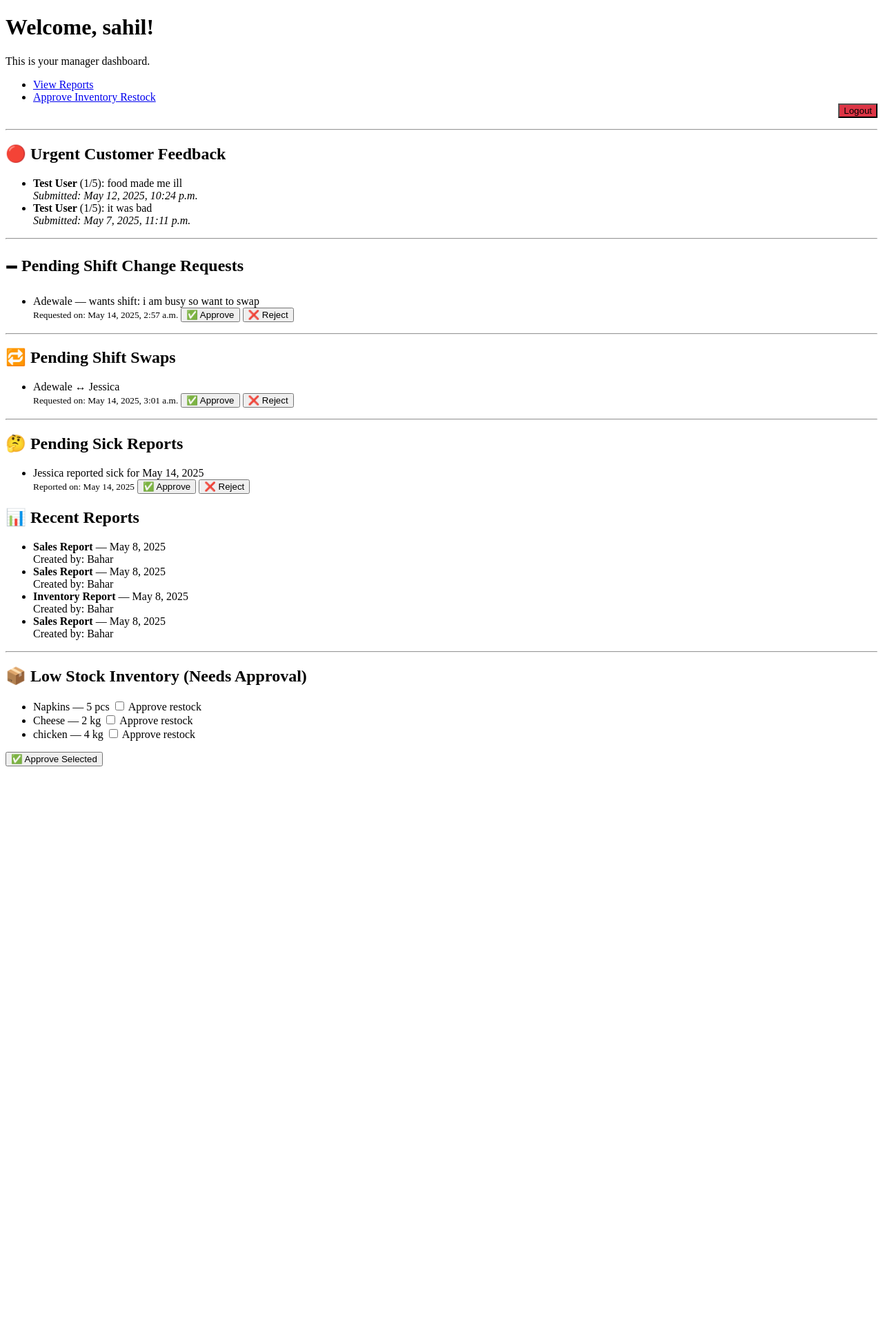
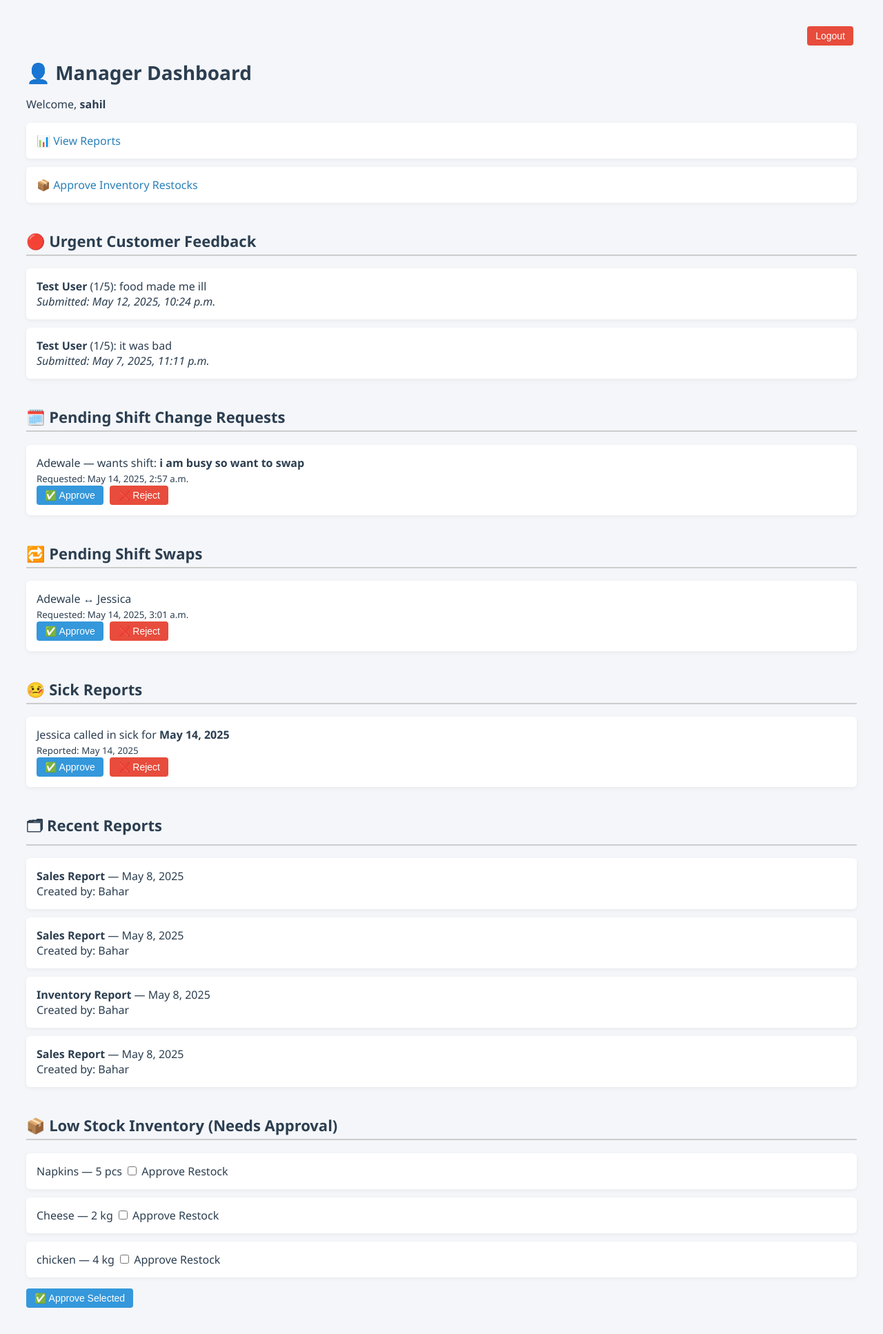
Before and after one commit to Sahil2005ib/restaurant_system, a Django app: page /dashboard/manager/ in a window 1280 px wide. Shown: the whole page at 69% size. Before the commit the page ends 1111 px from the top, so only its background shows below. Run offline with Django 5.2, Linux system fonts and the light colour scheme; a user stored in the database is signed in; data comes from the database, SQL or seed files in the repository; both versions use the stored data as it was after the commit.

```diff
--- a/core/templates/manager_dashboard.html
+++ b/core/templates/manager_dashboard.html
@@ -1,23 +1,114 @@
 <!DOCTYPE html>
-<html>
+<html lang="en">
 <head>
+  <meta charset="UTF-8">
   <title>Manager Dashboard</title>
+  <style>
+    body {
+      font-family: 'Segoe UI', sans-serif;
+      background: #f4f6f9;
+      padding: 30px;
+      color: #2c3e50;
+    }
+
+    h1 {
+      font-size: 28px;
+      margin-bottom: 5px;
+    }
+
+    h2 {
+      margin-top: 40px;
+      font-size: 22px;
+      border-bottom: 2px solid #ccc;
+      padding-bottom: 5px;
+    }
+
+    ul {
+      list-style: none;
+      padding-left: 0;
+    }
+
+    li {
+      background: #fff;
+      margin-bottom: 12px;
+      padding: 15px;
+      border-radius: 6px;
+      box-shadow: 0 2px 6px rgba(0,0,0,0.05);
+    }
+
+    .btn {
+      background-color: #3498db;
+      color: white;
+      border: none;
+      padding: 6px 12px;
+      margin-right: 5px;
+      border-radius: 4px;
+      cursor: pointer;
+      font-size: 14px;
+    }
+
+    .btn:hover {
+      background-color: #2980b9;
+    }
+
+    .danger {
+      background-color: #e74c3c;
+    }
+
+    .danger:hover {
+      background-color: #c0392b;
+    }
+
+    .badge {
+      display: inline-block;
+      padding: 4px 8px;
+      border-radius: 4px;
+      font-size: 13px;
+      color: white;
+      margin-left: 10px;
+    }
+
+    .badge-pending { background-color: #f39c12; }
+    .badge-approved { background-color: #27ae60; }
+    .badge-rejected { background-color: #c0392b; }
+
+    .logout-form {
+      text-align: right;
+      margin-bottom: 20px;
+    }
+
+    hr {
+      border: none;
+      border-top: 1px solid #ccc;
+      margin: 30px 0;
+    }
+
+    a {
+      color: #2980b9;
+      text-decoration: none;
+    }
+
+    a:hover {
+      text-decoration: underline;
+    }
+  </style>
 </head>
 <body>
-    <h1>Welcome, {{ request.user.username }}!</h1>
-    <p>This is your manager dashboard.</p>
+
+<div class="logout-form">
+  <form method="post" action="{% url 'user_logout' %}">
+    {% csrf_token %}
+    <button type="submit" class="btn danger">Logout</button>
+  </form>
+</div>
+
+<h1>👤 Manager Dashboard</h1>
+<p>Welcome, <strong>{{ request.user.username }}</strong></p>
 
 <ul>
-        <li><a href="{% url 'report_portal' %}">View Reports</a></li>
-        <li><a href="{% url 'inventory_approval_portal' %}">Approve Inventory Restock</a></li>
-
-        <form action="{% url 'user_logout' %}" method="post" style="text-align: right;">
-           {% csrf_token %}
-           <button type="submit" class="btn" style="background-color: #dc3545;">Logout</button>
-        </form>
+  <li><a href="{% url 'report_portal' %}">📊 View Reports</a></li>
+  <li><a href="{% url 'inventory_approval_portal' %}">📦 Approve Inventory Restocks</a></li>
 </ul>
-
-    <hr>
 
 <h2>🔴 Urgent Customer Feedback</h2>
 <ul>
@@ -31,20 +122,19 @@
   {% endfor %}
 </ul>
 
-    <hr>
-    <h2>🗕️ Pending Shift Change Requests</h2>
+<h2>🗓️ Pending Shift Change Requests</h2>
 <ul>
   {% for req in shift_change_requests %}
     <li>
-           {{ req.staff.name }} — wants shift: {{ req.requested_shift }}
-           <br><small>Requested on: {{ req.date_requested }}</small>
+      {{ req.staff.name }} — wants shift: <strong>{{ req.requested_shift }}</strong><br>
+      <small>Requested: {{ req.date_requested }}</small><br>
       <form method="post" action="{% url 'approve_shift_change' req.id %}" style="display:inline;">
         {% csrf_token %}
-               <button type="submit">✅ Approve</button>
+        <button class="btn">✅ Approve</button>
       </form>
       <form method="post" action="{% url 'reject_shift_change' req.id %}" style="display:inline;">
         {% csrf_token %}
-               <button type="submit">❌ Reject</button>
+        <button class="btn danger">❌ Reject</button>
       </form>
     </li>
   {% empty %}
@@ -52,41 +142,39 @@
   {% endfor %}
 </ul>
 
-    <hr>
 <h2>🔁 Pending Shift Swaps</h2>
 <ul>
   {% for swap in shift_swap_requests %}
     <li>
-          {{ swap.requester.name }} ↔ {{ swap.target.name }}
-          <br><small>Requested on: {{ swap.date_requested }}</small>
+      {{ swap.requester.name }} ↔ {{ swap.target.name }}<br>
+      <small>Requested: {{ swap.date_requested }}</small><br>
       <form method="post" action="{% url 'approve_shift_swap' swap.id %}" style="display:inline;">
         {% csrf_token %}
-              <button type="submit">✅ Approve</button>
+        <button class="btn">✅ Approve</button>
       </form>
       <form method="post" action="{% url 'reject_shift_swap' swap.id %}" style="display:inline;">
         {% csrf_token %}
-              <button type="submit">❌ Reject</button>
+        <button class="btn danger">❌ Reject</button>
       </form>
     </li>
   {% empty %}
-        <li>No pending shift swap requests.</li>
+    <li>No pending shift swaps.</li>
   {% endfor %}
 </ul>
 
-   <hr>
-   <h2>🤔 Pending Sick Reports</h2>
+<h2>🤒 Sick Reports</h2>
 <ul>
   {% for report in sick_reports %}
     <li>
-         {{ report.staff.name }} reported sick for {{ report.sick_date }}
-         <br><small>Reported on: {{ report.date_reported }}</small>
+      {{ report.staff.name }} called in sick for <strong>{{ report.sick_date }}</strong><br>
+      <small>Reported: {{ report.date_reported }}</small><br>
       <form method="post" action="{% url 'approve_sick_report' report.id %}" style="display:inline;">
         {% csrf_token %}
-             <button type="submit">✅ Approve</button>
+        <button class="btn">✅ Approve</button>
       </form>
       <form method="post" action="{% url 'reject_sick_report' report.id %}" style="display:inline;">
         {% csrf_token %}
-             <button type="submit">❌ Reject</button>
+        <button class="btn danger">❌ Reject</button>
       </form>
     </li>
   {% empty %}
@@ -94,22 +182,20 @@
   {% endfor %}
 </ul>
 
-    <h2>📊 Recent Reports</h2>
+<h2>🗂 Recent Reports</h2>
 <ul>
   {% for report in recent_reports %}
     <li>
-                <strong>{{ report.get_report_type_display }}</strong> — {{ report.created_at.date }} <br>
-                Created by: {{ report.created_by.name }} <br>
+      <strong>{{ report.get_report_type_display }}</strong> — {{ report.created_at.date }}<br>
+      Created by: {{ report.created_by.name }}
       {% if report.file_link %}
-                    <a href="{{ report.file_link }}">📎 Download</a>
+        <br><a href="{{ report.file_link }}">📎 Download</a>
       {% endif %}
     </li>
   {% empty %}
     <li>No recent reports.</li>
   {% endfor %}
 </ul>
-
-    <hr>
 
 <h2>📦 Low Stock Inventory (Needs Approval)</h2>
 <form method="POST" action="{% url 'inventory_approval_portal' %}">
@@ -120,7 +206,7 @@
         {{ item.name }} — {{ item.quantity }} {{ item.unit }}
         <label>
           <input type="checkbox" name="approve_items" value="{{ item.id }}">
-                        Approve restock
+          Approve Restock
         </label>
       </li>
     {% empty %}
@@ -128,7 +214,7 @@
     {% endfor %}
   </ul>
   {% if low_stock_items %}
-            <button type="submit">✅ Approve Selected</button>
+    <button type="submit" class="btn">✅ Approve Selected</button>
   {% endif %}
 </form>
 
```
Also changed, not shown: core/templates/customer_dashboard.html (+98 -13 lines), core/templates/login.html (+93 -8 lines), db.sqlite3. Lines whose indentation alone changed are shown as unchanged.
